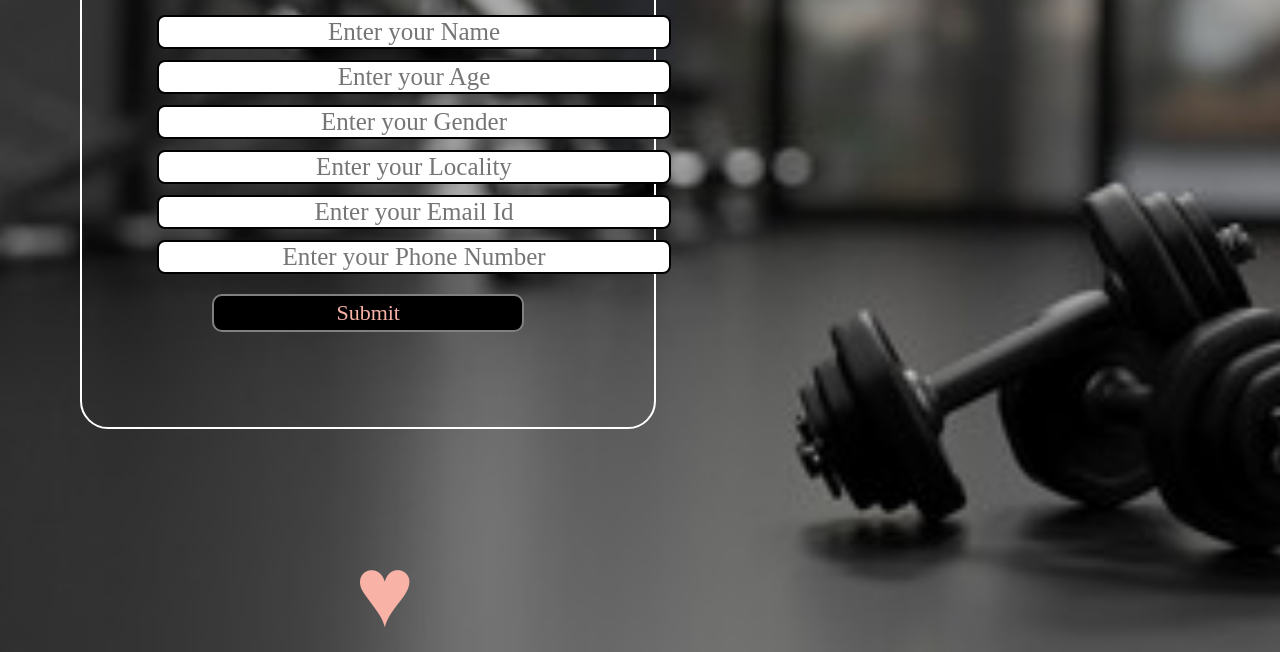
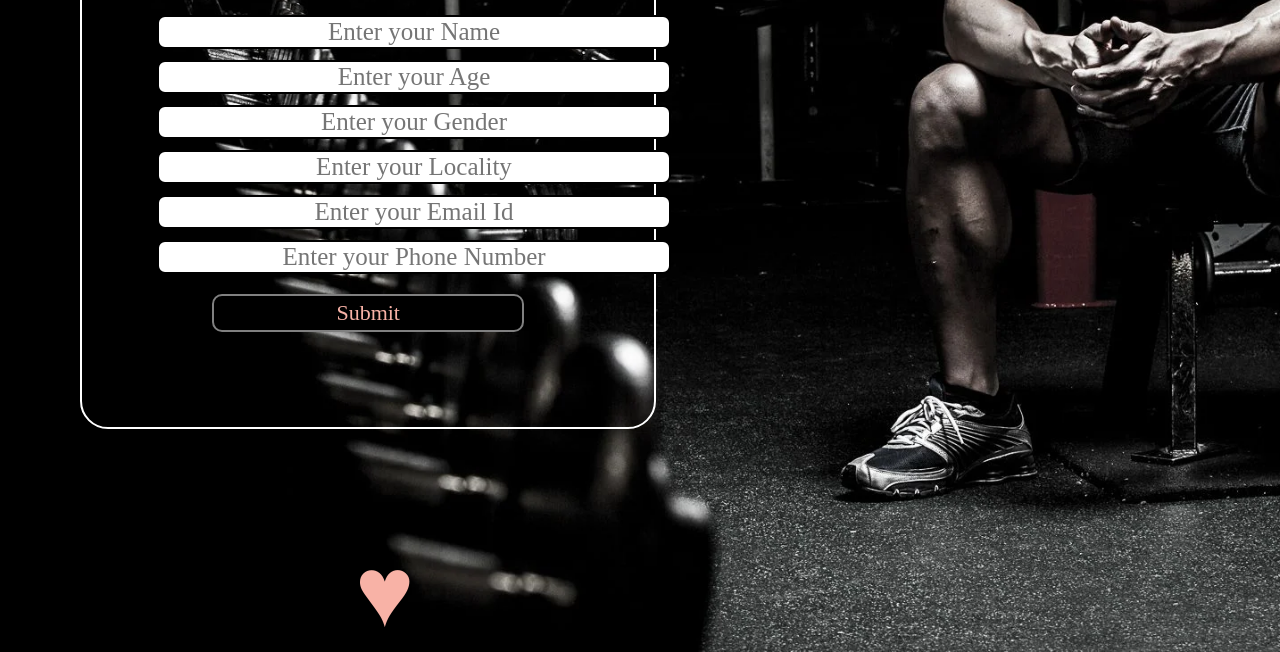
Before and after one commit to VIVEKKR79/project, a plain HTML site: page index.html in a window 1280 px wide. Shown: the part 419-1071 px from the top of the page. Drawn offline with Linux system fonts and the light colour scheme; a web font is replaced by a local one.

Commit message:
updated index.html

```diff
--- a/index.html
+++ b/index.html
@@ -16,7 +16,7 @@
         color: rgb(248, 178, 166);
         margin: 0px;
         padding: 0px;
-        background: url('gym.jpg');
+        background: url('gymer.jpg');
         background-repeat: no-repeat;
         height: 100%;
         background-position: center;
```
